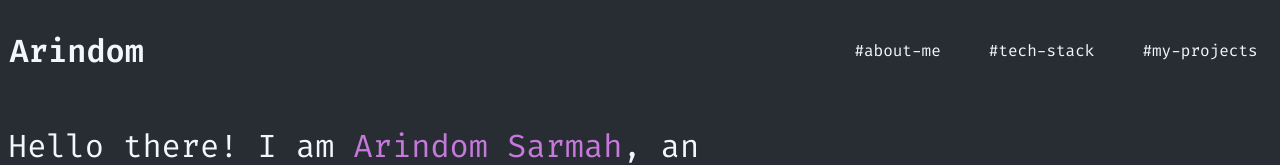
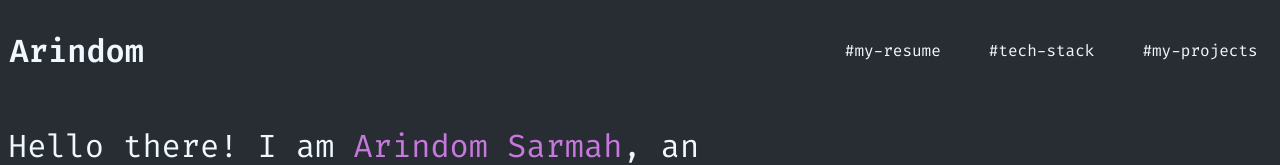
Before and after one commit to arindom-s/Portfolio-website, a React (Vite) app in the folder portfolio-website/: page / in a window 1280 px wide. Shown: the top 165 px of the page. Built offline with nearby package versions, Linux system fonts and the light colour scheme; no server answers.

Commit message:
Bug fixes!

```diff
--- a/portfolio-website/src/components/Navbar/navbar.tsx
+++ b/portfolio-website/src/components/Navbar/navbar.tsx
@@ -7,7 +7,7 @@ const Navbar = () => {
         <div className={styles.navbarparent}>
            <div id={styles.nameid}>Arindom</div>
            <div className={styles.sectionclass}>
-             <div>#about-me</div>
+             <div>#my-resume</div>
              <div>#tech-stack</div>
              <div>#my-projects</div>
            </div>
```
